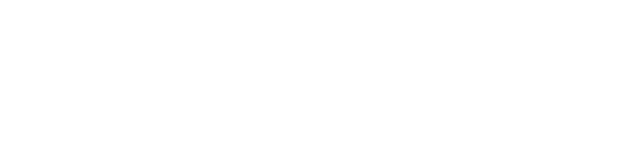
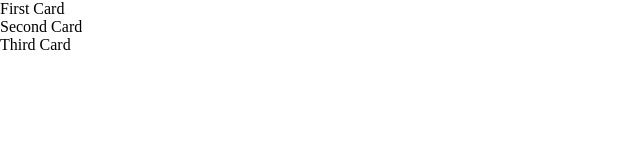
Before and after one commit to Frimpong04/3-column-preview-card, a plain HTML site: page index.html in a window 1280 px wide. Shown: the whole page, without its empty margins (0-640 px from the left). Drawn offline with Linux system fonts and the light colour scheme.

Commit message:
add basic html

```diff
--- a/index.html
+++ b/index.html
@@ -10,6 +10,10 @@
     <title>3 Column Preview Card</title>
 </head>
 <body>
-
+    <main class="card-container">
+        <div class="card card-one">First Card</div>
+        <div class="card card-two">Second Card</div>
+        <div class="card card three">Third Card</div>
+    </main>
 </body>
 </html>
```
